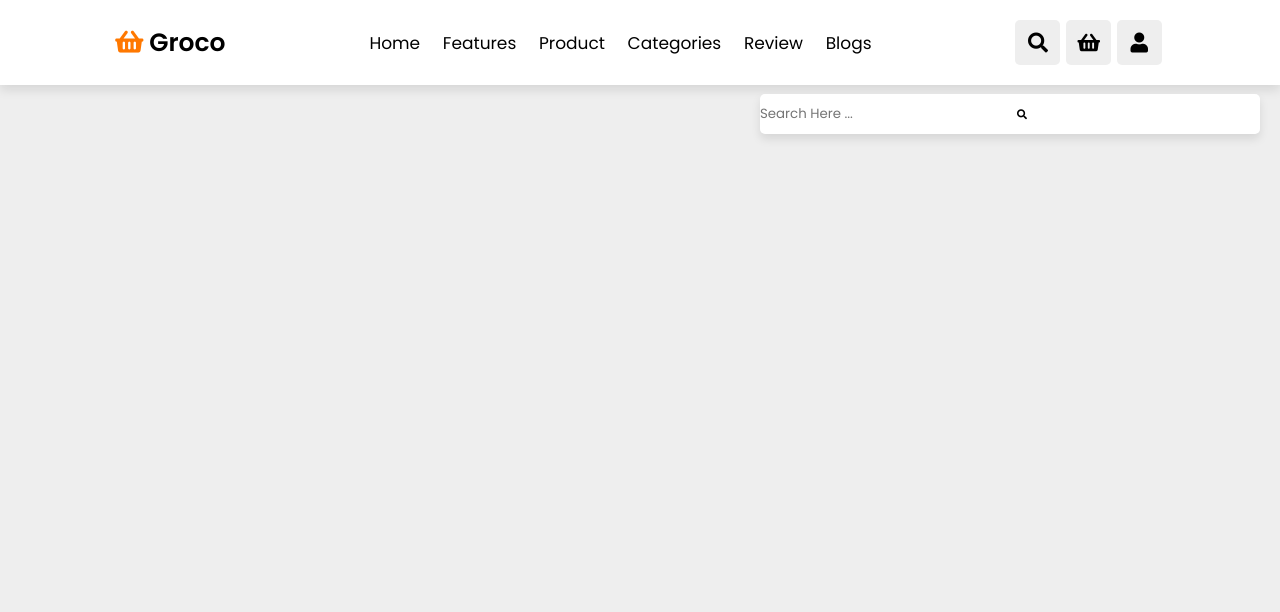
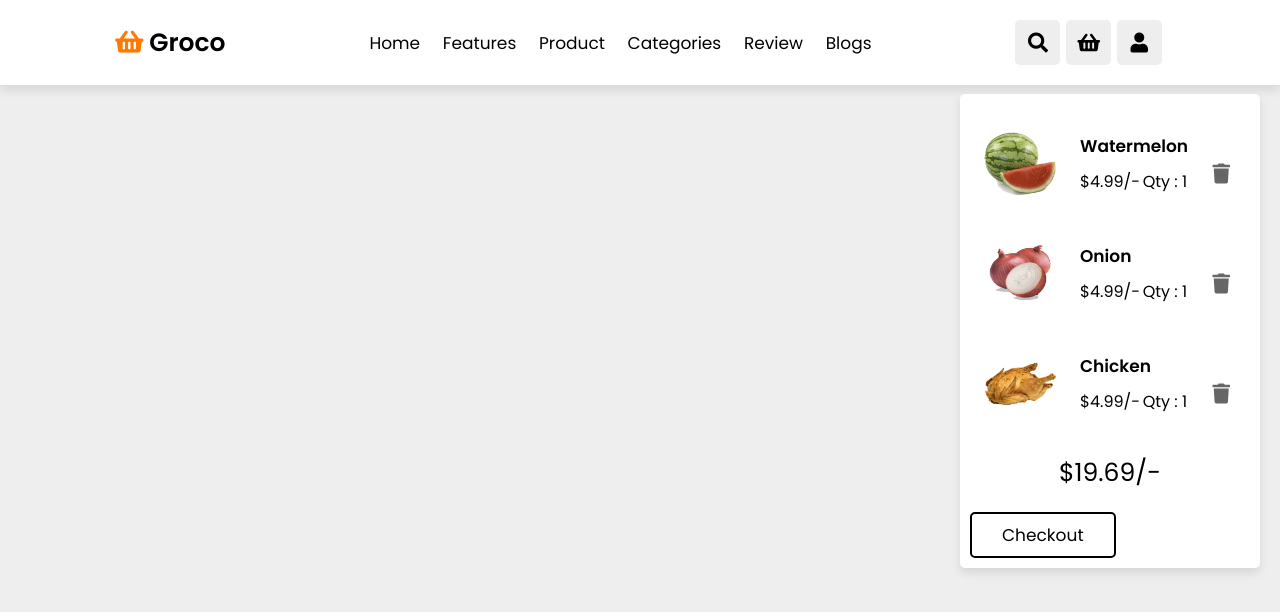
Before and after one commit to hjali7/groce-store, a plain HTML site: page index.html in a window 1280 px wide. Drawn offline with Linux system fonts and the light colour scheme.

Commit message:
create nav bar

```diff
--- a/index.html
+++ b/index.html
@@ -31,6 +31,40 @@
             <input type="search" id="search-box" placeholder="search here ...">
             <label for="search-box" class="fa fa-search"></label>
         </form>
+
+        <div class="shopping-cart">
+            <div class="box">
+                <i class="fa fa-trash"></i>
+                <img src="image/cart-img-1.png" alt="reload">
+                <div class="content">
+                    <h3>watermelon</h3>
+                    <span class="price">$4.99/-</span>
+                    <span class="quantity">qty : 1</span>
+                </div>
+            </div>
+            <div class="box">
+                <i class="fa fa-trash"></i>
+                <img src="image/cart-img-2.png" alt="reload">
+                <div class="content">
+                    <h3>onion</h3>
+                    <span class="price">$4.99/-</span>
+                    <span class="quantity">qty : 1</span>
+                </div>
+            </div>
+            <div class="box">
+                <i class="fa fa-trash"></i>
+                <img src="image/cart-img-3.png" alt="reload">
+                <div class="content">
+                    <h3>chicken</h3>
+                    <span class="price">$4.99/-</span>
+                    <span class="quantity">qty : 1</span>
+                </div>
+            </div>
+
+            <div class="total">$19.69/-</div>
+            <a href="#" class="btn">checkout</a>
+        </div>
+
     </header>
 <!--end header section -->
 <body>
--- a/script.js
+++ b/script.js
@@ -0,0 +1,5 @@
+let searchForm = document.querySelector('.search-form');
+
+document.querySelector('#search-btn').onclick = ()=>{
+    searchForm.classList.toggle('active');
+}
--- a/stylesheet.css
+++ b/stylesheet.css
@@ -29,6 +29,17 @@ html{
 
 body{
     background: #eee;
+}
+
+.btn{
+    margin-top: 1rem;
+    display: inline-block;
+    font-size: 1.7rem;
+    border: .2rem solid var(--black);
+    cursor: pointer;
+    color:var(--black);
+    border-radius: .5rem;
+    padding:.8rem 3rem;
 }
 
 .header{
@@ -83,9 +94,9 @@ body{
 
 .header .search-form{
     position: absolute;
-    top:110%;right:2rem;
+    top:110%;right:-110%;
     width: 50rem;
-    height: 4rem;
+    height: 5rem;
     background: #fff;
     overflow: hidden;
     display: flex;
@@ -93,3 +104,84 @@ body{
     align-items: center;
     box-shadow: var(--box-shadow);
 }
+
+.header .search-form.active{
+    right: 2rem;
+    transition: .4s linear;
+}
+
+.header .search-form input{
+    width: 100%;
+    height: 100%;
+    padding: 0 1.5rem;
+    background: none;
+    font-size: 1.6rem;
+    text-transform: none;
+    color:var(--black);
+}
+
+.header .search-form label{
+    padding-right: 1.5rem;
+    font-size: 2rem;
+    cursor: pointer;
+    color:var(--black);
+}
+
+.header .search-form label:hover{
+    color:var(--orange);
+
+}
+
+.header .shopping-cart{
+    position: absolute;
+    right: 2rem;top:110%;
+    padding:1rem;
+    border-radius: .5rem;
+    box-shadow: var(--box-shadow);
+    width: 30rem;
+    background: #fff;
+}
+
+.header .shopping-cart .box{
+    display: flex;
+    align-items: center;
+    gap:1rem;
+    position: relative;
+    margin: 1rem 0;
+}
+
+.header .shopping-cart .box img{
+    height: 10rem;
+}
+
+.header .shopping-cart .box .fa-trash{
+    position: absolute;
+    top: 50%;right: 2rem;
+    font-size: 2rem;
+    transition: .4s ease;
+    cursor: pointer;
+    color:var(--light-color);
+}
+
+.header .shopping-cart .box .fa-trash:hover{
+    color:var(--orange);
+}
+
+.header .shopping-cart .box .content h3{
+    color:var(--black);
+    font-size: 1.7rem;
+    padding-bottom: 1rem;
+}
+
+.header .shopping-cart .box .content span{
+    color:var(--black);
+    font-size: 1.6rem;
+    padding-bottom: 1rem;
+}
+
+.header .shopping-cart .total{
+    font-size: 2.5rem;
+    color:var(--black);
+    padding:1rem  0;
+    text-align: center;
+}
```
